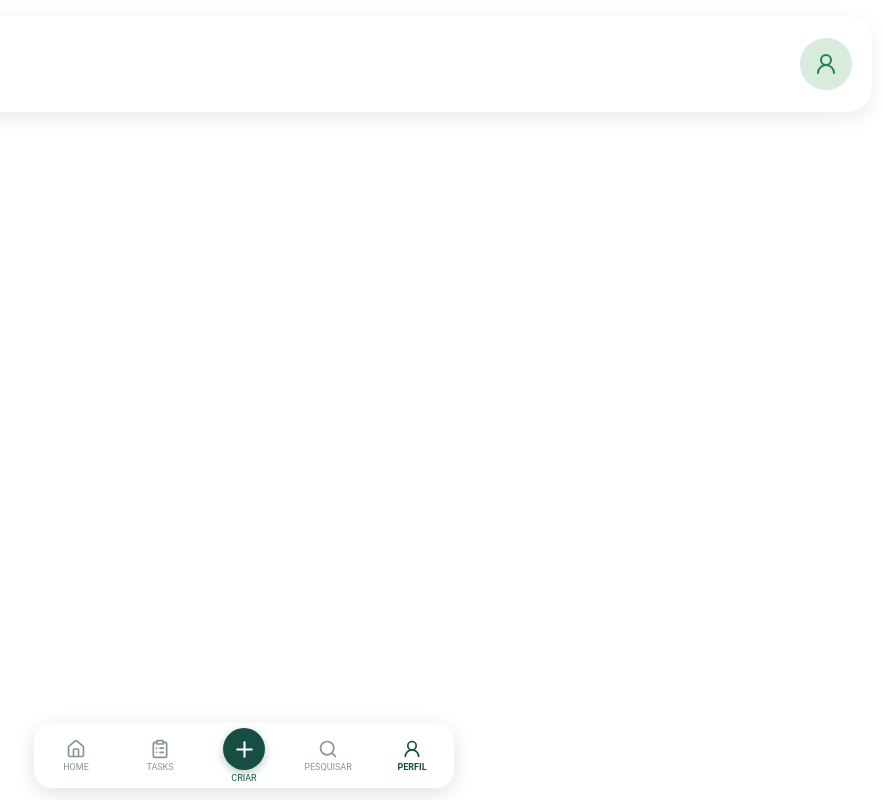
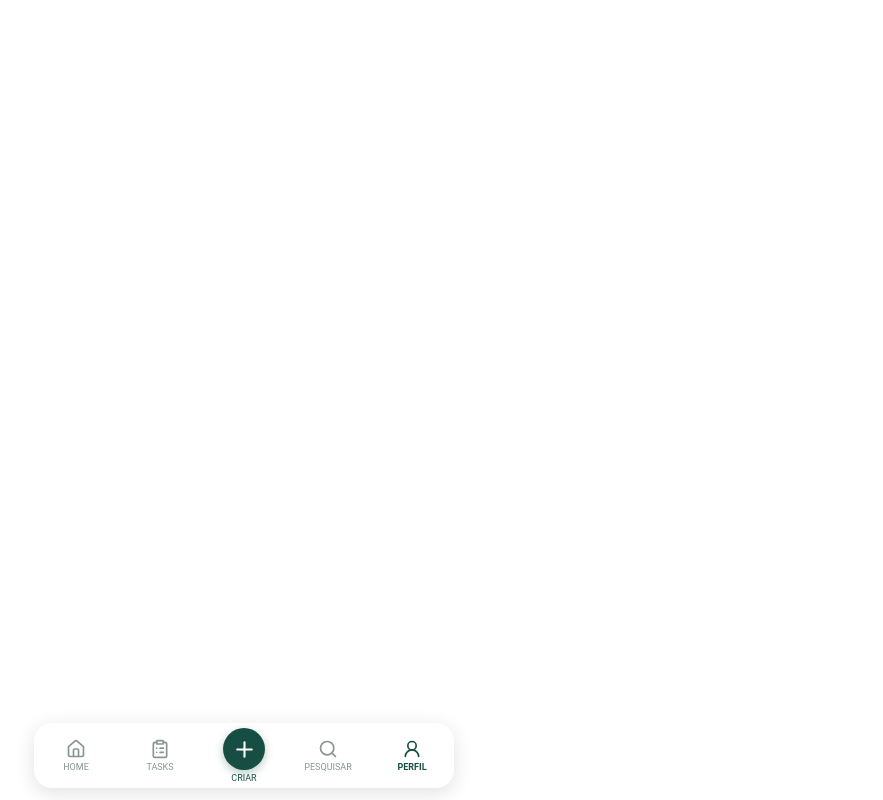
Before and after one commit to Jabutiaquaticokk/jeaa-home-tasks-app, a React (Vite) app: page /perfil in a window 1280 px wide. Shown: the whole page, without its empty margins (396-1279 px from the left). Built offline with nearby package versions, Linux system fonts and the light colour scheme.

Commit message:
router updates

```diff
--- a/src/Roteador.jsx
+++ b/src/Roteador.jsx
@@ -11,13 +11,11 @@ import CriarTask from "./paginas/CriarTask/CriarTask";
 
 
 import Rodape from "./componentes/rodape/Rodape";
-import Cabecalho from "./componentes/cabecalho/Cabecalho";
 
 function Roteador() {
   return (
     <BrowserRouter>
 
-      <Cabecalho />
       <Routes>
 
         <Route
```
